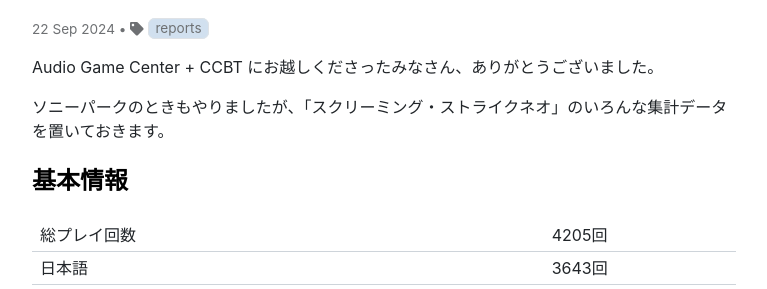
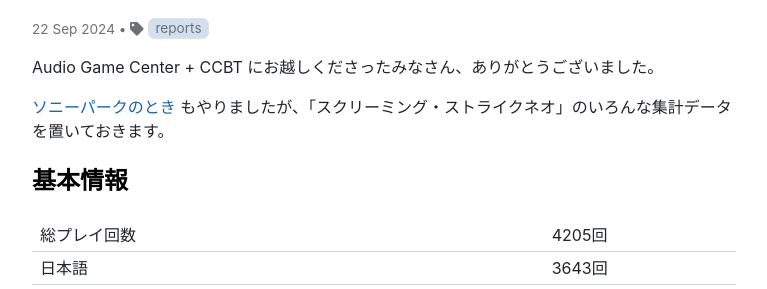
Before and after one commit to yncat/yncat.github.io, a Jekyll site: the page built from _posts/2024-09-22-Audio Game Center CCBT の集計結果.md, in a window 1280 px wide and 900 px high. Shown: the part 197-486 px from the top of the window, without its empty margins (256-1023 px from the left). Built offline with Jekyll 4.4.1, drawn with Linux system fonts in a browser that asks for light colours; nearby versions of some CDN libraries; some of the changed lines change nothing that is shown.

Commit message:
Hyperlink to sonypark

```diff
--- a/_posts/2024-09-22-Audio Game Center CCBT の集計結果.md
+++ b/_posts/2024-09-22-Audio Game Center CCBT の集計結果.md
@@ -5,7 +5,7 @@
 
 Audio Game Center + CCBT にお越しくださったみなさん、ありがとうございました。
 
-ソニーパークのときもやりましたが、「スクリーミング・ストライクネオ」のいろんな集計データを置いておきます。
+[ソニーパークのとき](https://yncat.github.io/2021/07/19/audio-game-center-+-screaming-strike-neo-%E9%96%8B%E7%99%BA%E8%80%85%E7%B7%8F%E6%8B%AC.html) もやりましたが、「スクリーミング・ストライクネオ」のいろんな集計データを置いておきます。
 
 ## 基本情報
 
```
